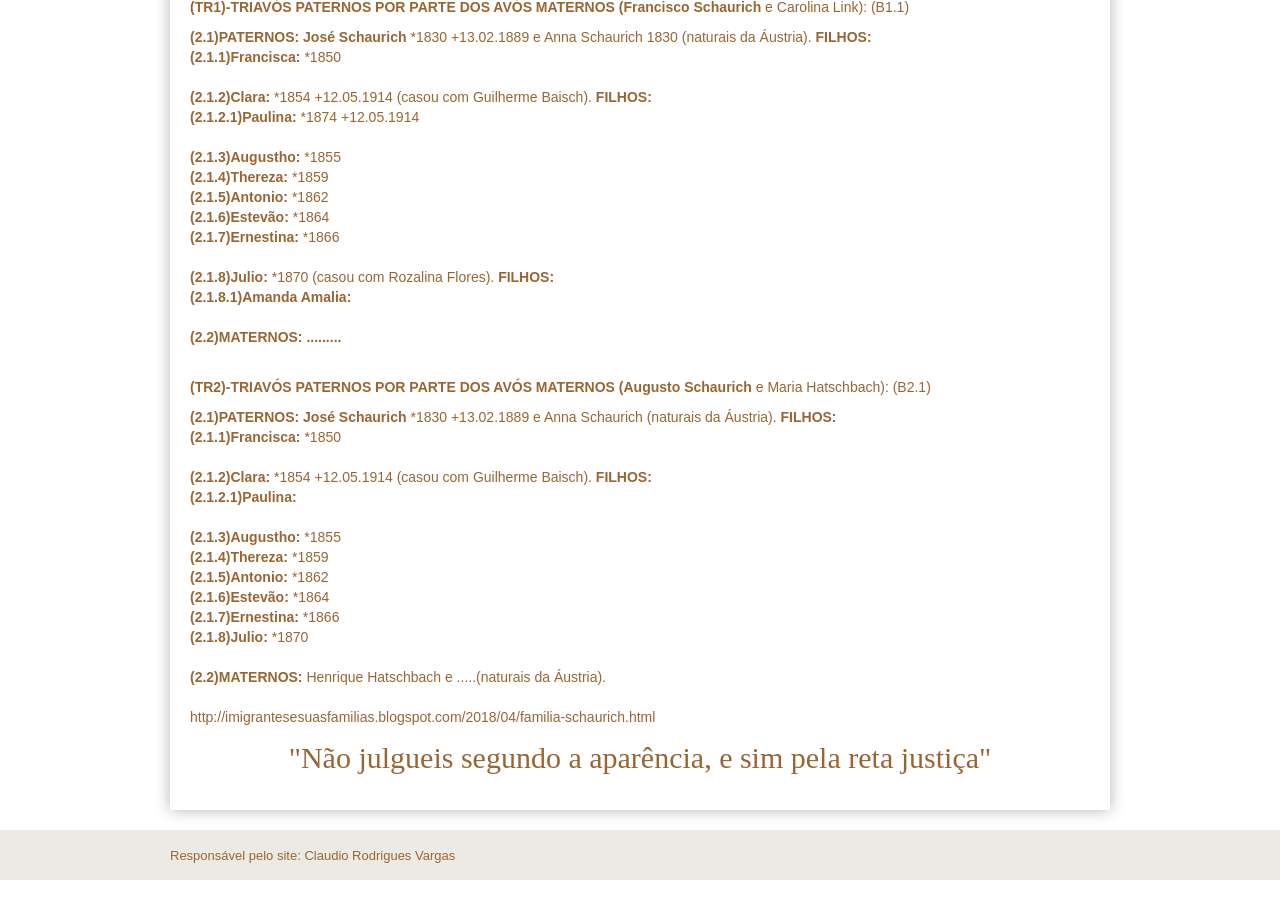
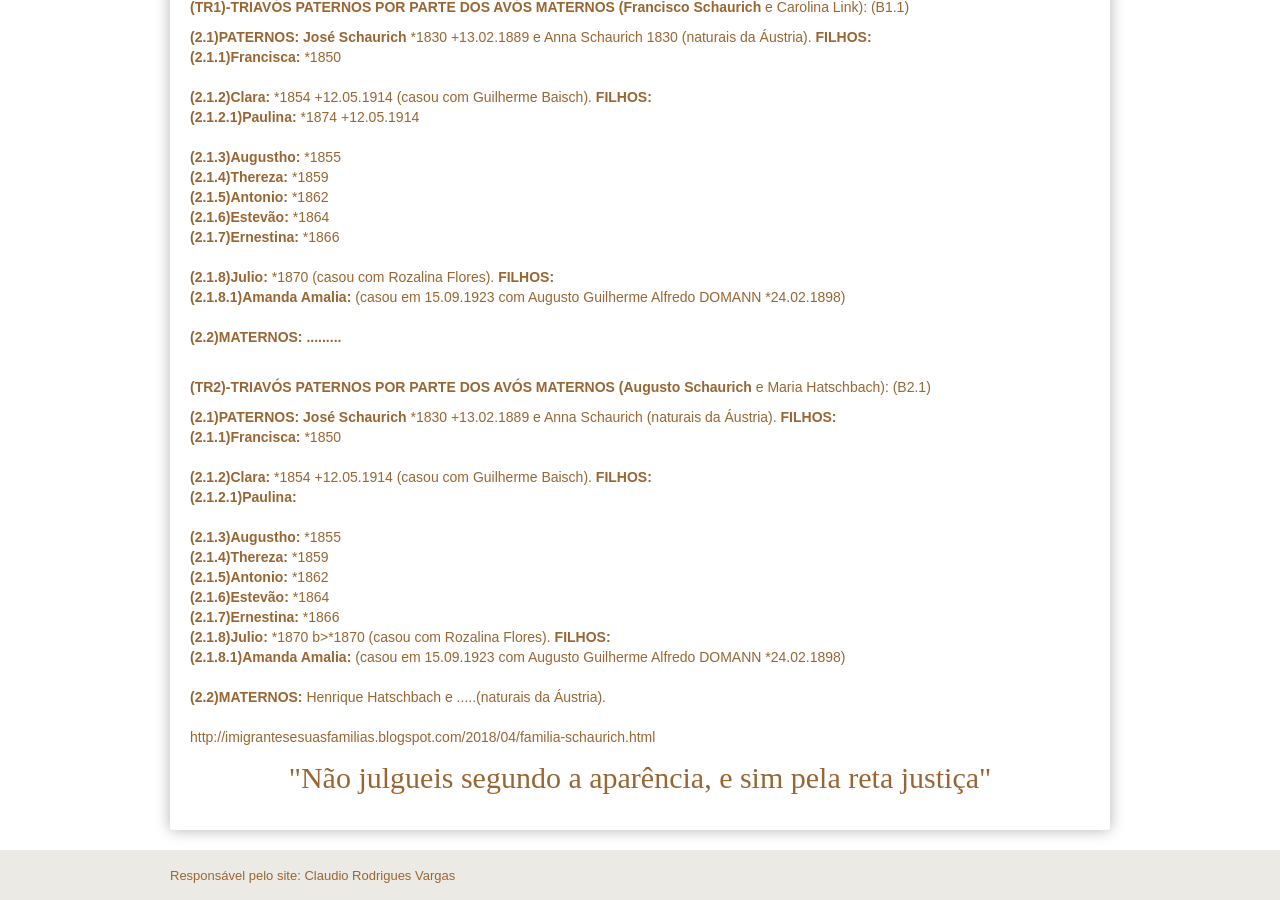
Before and after one commit to claudiovargas1955/claudiovargas1955.github.io, a Jekyll site: the page built from _pages/familia-schaurich.html, in a window 1280 px wide and 900 px high, scrolled down 2854 px. Built offline with Jekyll 4.4.1, drawn with Linux system fonts in a browser that asks for light colours; some web fonts are replaced.

Commit message:
Update familia-schaurich.html

```diff
--- a/_pages/familia-schaurich.html
+++ b/_pages/familia-schaurich.html
@@ -301,7 +301,7 @@ Ortiz  avós maternos: José da Silva Moura e Francisca Vargas de Moura RC-83).
     <b>(2.1.7)Ernestina: </b>*1866 <br><br>
 
     <b>(2.1.8)Julio:  </b>*1870 (casou com Rozalina Flores). <b>FILHOS: </b><br>
-    <b>(2.1.8.1)Amanda Amalia: </b><br><br>
+    <b>(2.1.8.1)Amanda Amalia: </b>(casou em 15.09.1923 com Augusto Guilherme Alfredo DOMANN *24.02.1898)<br><br>
 
 <b>(2.2)MATERNOS: .........</b><br><br>
 
@@ -310,14 +310,16 @@ Ortiz  avós maternos: José da Silva Moura e Francisca Vargas de Moura RC-83).
     <b>(2.1.1)Francisca: </b>*1850 <br><br>
 
     <b>(2.1.2)Clara: </b>*1854 +12.05.1914 (casou com Guilherme Baisch). <b>FILHOS: </b><br>
-    <b>(2.1.2.1)Paulina: </b><br><br>
+      <b>(2.1.2.1)Paulina: </b><br><br>
 
     <b>(2.1.3)Augustho: </b>*1855 <br>
     <b>(2.1.4)Thereza: </b>*1859 <br>
     <b>(2.1.5)Antonio: </b>*1862 <br>
     <b>(2.1.6)Estevão: </b>*1864 <br>
     <b>(2.1.7)Ernestina: </b>*1866 <br>
-    <b>(2.1.8)Julio:  </b>*1870 <br><br>
+
+    <b>(2.1.8)Julio: </b>*1870 b>*1870 (casou com Rozalina Flores). <b>FILHOS: </b><br>
+      <b>(2.1.8.1)Amanda Amalia: </b>(casou em 15.09.1923 com Augusto Guilherme Alfredo DOMANN *24.02.1898)<br><br>
 
   <b>(2.2)MATERNOS: </b>Henrique Hatschbach e .....(naturais da Áustria).<br><br>
 
```
